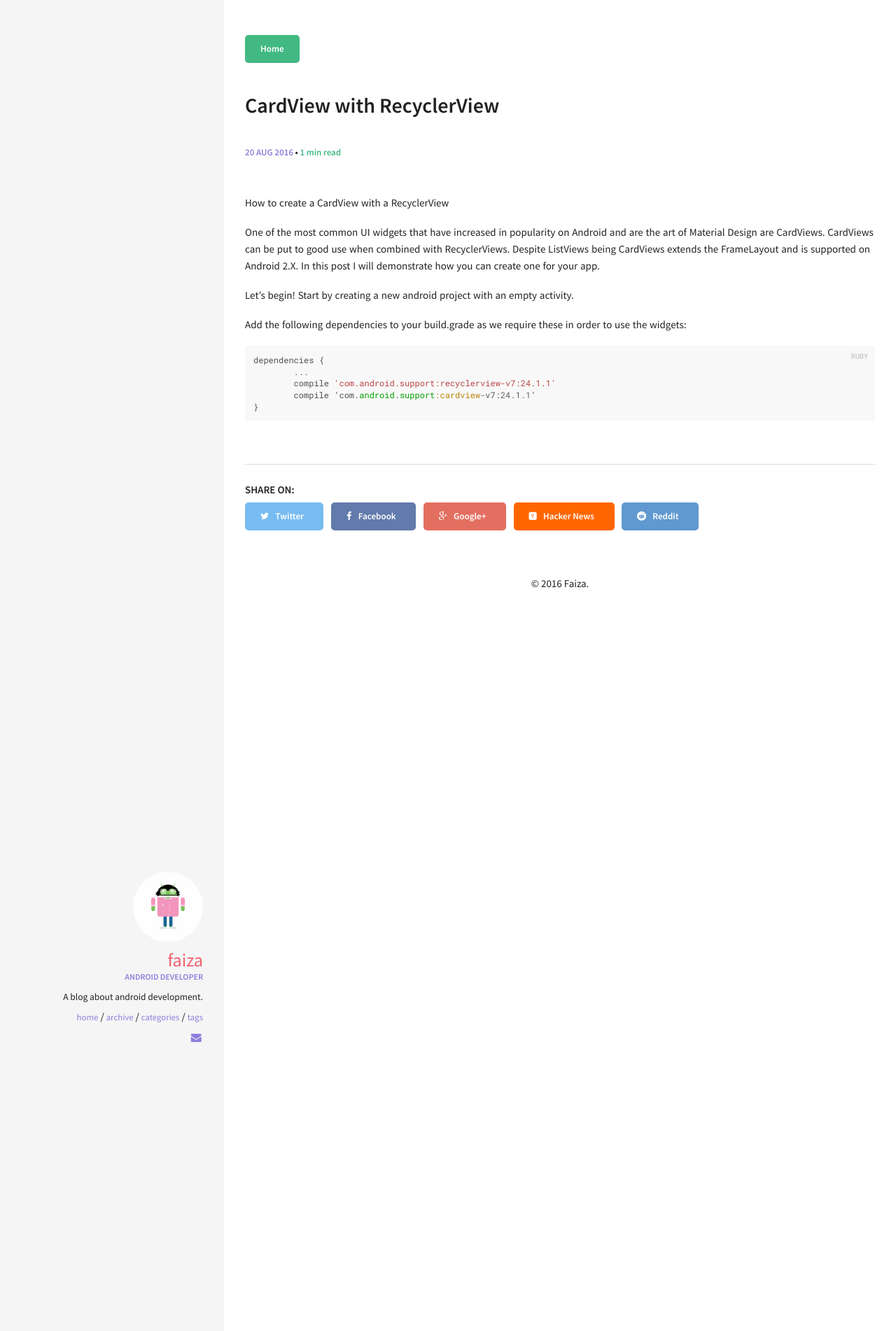
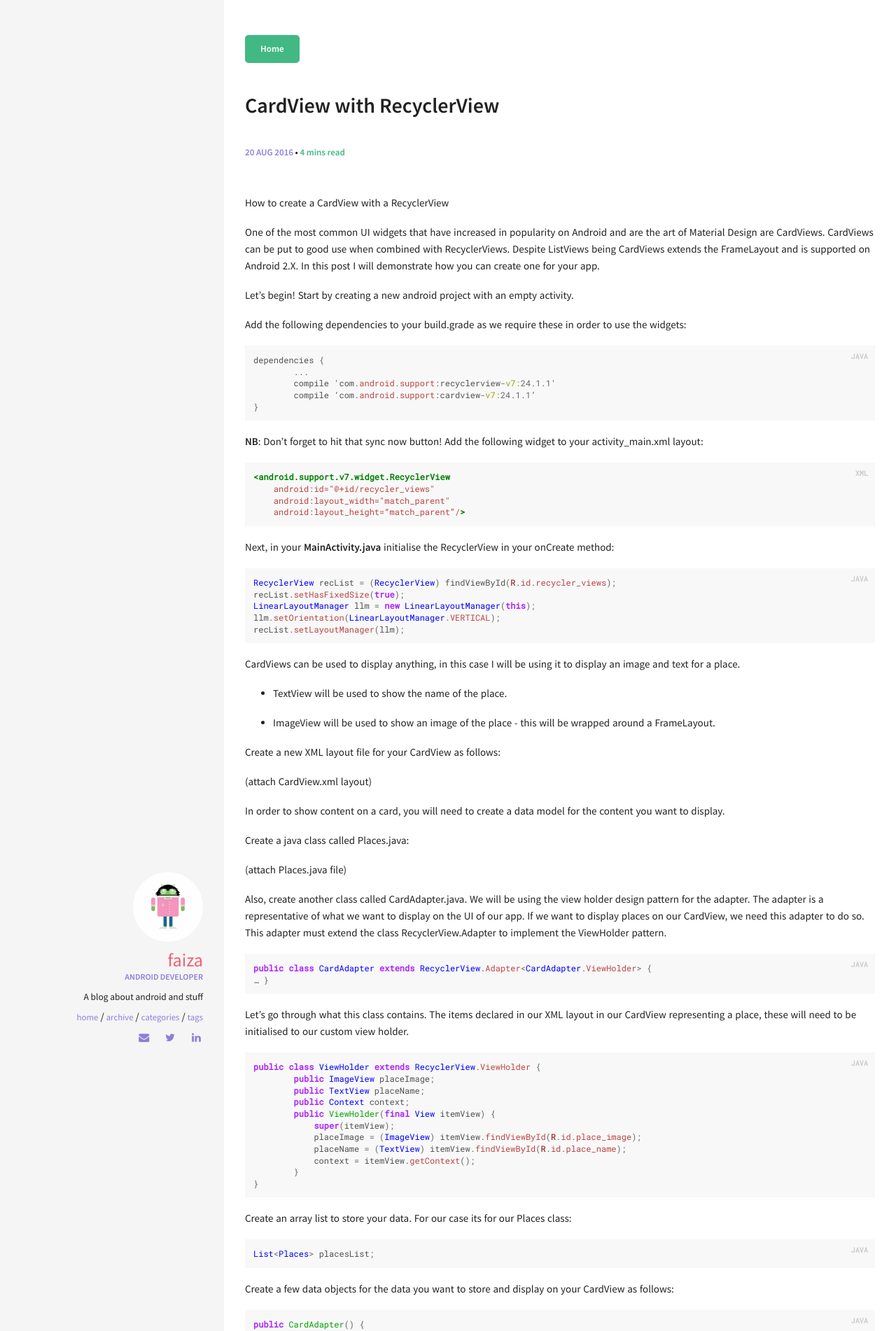
Before and after one commit to fizzyisdizzy/fizzyisdizzy.github.io, a Jekyll site: the page built from _posts/2016-08-21-cardview-with-recyclerview.md, in a window 1280 px wide. Shown: the top 1902 px of the page at 70% size. Built offline with Jekyll 4.4.1, drawn with Linux system fonts in a browser that asks for light colours; some of the changed text lies outside the part shown.

Commit message:
updated cardview post

```diff
--- a/_config.yml
+++ b/_config.yml
@@ -5,7 +5,7 @@
 #
 title: Faiza
 email: fj.iqbal90@gmail.com
-description: A blog about android development.
+description: A blog about android and stuff.
 url: # the base hostname & protocol for your site
 
 
@@ -34,12 +34,12 @@ kramdown:
 #
 owner:
   name: Faiza
-  avatar: leonids-logo.png
+  avatar: fizzys-logo.png
   job: "Android Developer"
-  bio: "A blog about android development."
+  bio: "A blog about android and stuff"
   email: fj.iqbal90@gmail.com
   disqus-shortname:
-  twitter: #username
+  twitter: "fizzyisdizzy"
   facebook: #username
   google:
     plus: #username
@@ -50,7 +50,7 @@ owner:
   bing-verify:
   github: #username
   stackoverflow: #123456/username   from a "http://stackoverflow.com/users/123456/username" link
-  linkedin: #username
+  linkedin: "faiza-iqbal-10769b38"
   xing: #username
   instagram: #username
   lastfm: #username
--- a/_posts/2016-08-21-cardview-with-recyclerview.md
+++ b/_posts/2016-08-21-cardview-with-recyclerview.md
@@ -8,17 +8,119 @@ comments: true
 How to create a CardView with a RecyclerView
 
 <!--more-->
-
 One of the most common UI widgets that have increased in popularity on Android and are the art of Material Design are CardViews. CardViews can be put to good use when combined with RecyclerViews. Despite ListViews being CardViews extends the FrameLayout and is supported on Android 2.X. In this post I will demonstrate how you can create one for your app.
 
 Let’s begin! Start by creating a new android project with an empty activity.
 
 Add the following dependencies to your build.grade as we require these in order to use the widgets:
 
-{% highlight ruby %}
+{% highlight java %}
 dependencies {
 	...
 	compile 'com.android.support:recyclerview-v7:24.1.1'
 	compile ‘com.android.support:cardview-v7:24.1.1’
 }
 {% endhighlight %}
+
+**NB**: Don’t forget to hit that sync now button!
+Add the following widget to your activity_main.xml layout:
+
+{% highlight xml %}
+<android.support.v7.widget.RecyclerView
+    android:id="@+id/recycler_views"
+    android:layout_width="match_parent"
+    android:layout_height=“match_parent”/>
+{% endhighlight %}
+
+Next, in your **MainActivity.java** initialise the RecyclerView in your onCreate method:
+
+{% highlight java %}
+RecyclerView recList = (RecyclerView) findViewById(R.id.recycler_views);
+recList.setHasFixedSize(true);
+LinearLayoutManager llm = new LinearLayoutManager(this);
+llm.setOrientation(LinearLayoutManager.VERTICAL);
+recList.setLayoutManager(llm);
+{% endhighlight %}
+
+CardViews can be used to display anything, in this case I will be using it to display an image and text for a place.
+
+- TextView will be used to show the name of the place.
+
+- ImageView will be used to show an image of the place - this will be wrapped around a FrameLayout.
+
+Create a new XML layout file for your CardView as follows:
+
+(attach CardView.xml layout)
+
+In order to show content on a card, you will need to create a data model for the content you want to display.
+
+Create a java class called Places.java:
+
+(attach Places.java file)
+
+Also, create another class called CardAdapter.java. We will be using the view holder design pattern for the adapter. The adapter is a representative of what we want to display on the UI of our app. If we want to display places on our CardView, we need this adapter to do so. This adapter must extend the class RecyclerView.Adapter to implement the ViewHolder pattern.
+
+{% highlight java %}
+public class CardAdapter extends RecyclerView.Adapter<CardAdapter.ViewHolder> {
+… }
+{% endhighlight %}
+
+Let’s go through what this class contains. The items declared in our XML layout in our CardView representing a place, these will need to be initialised to our custom view holder.
+
+{% highlight java %}
+public class ViewHolder extends RecyclerView.ViewHolder {
+	public ImageView placeImage;
+	public TextView placeName;
+	public Context context;
+	public ViewHolder(final View itemView) {
+	    super(itemView);
+	    placeImage = (ImageView) itemView.findViewById(R.id.place_image);
+	    placeName = (TextView) itemView.findViewById(R.id.place_name);
+	    context = itemView.getContext();
+	}
+}
+{% endhighlight %}
+
+Create an array list to store your data. For our case its for our Places class:
+{% highlight java %}
+List<Places> placesList;
+{% endhighlight %}
+
+Create a few data objects for the data you want to store and display on your CardView as follows:
+{% highlight java %}
+public CardAdapter() {
+	super();
+	placesList = new ArrayList<Places>();
+	Places place = new Places();
+	place.setName("London");
+	place.setThumbnail(R.drawable.london);
+	placesList.add(place);
+}
+{% endhighlight %}
+
+This is to count the number of places in the list.
+{% highlight java %}
+public int getItemCount() {
+	return placesList.size();
+}
+{% endhighlight %}
+
+This is to set the values of your fields of the CardView.
+{% highlight java %}
+@Override
+public void onBindViewHolder(ViewHolder viewHolder, int i) {
+    Places place = placesList.get(i);
+    viewHolder.placeName.setText(place.getName());
+    viewHolder.placeImage.setImageResource(place.getThumbnail());
+}
+{% endhighlight %}
+
+This method is used to initialise your ViewHolder.
+{% highlight java %}
+@Override
+public ViewHolder onCreateViewHolder(ViewGroup viewGroup, int i) {
+    View v = LayoutInflater.from(viewGroup.getContext()).inflate(R.layout.cardview, viewGroup, false);
+    ViewHolder viewHolder = new ViewHolder(v);
+    return viewHolder;
+}
+{% endhighlight %}
```
Also changed, not shown: img/fizzys-logo.png (renamed from img/leonids-logo.png).
